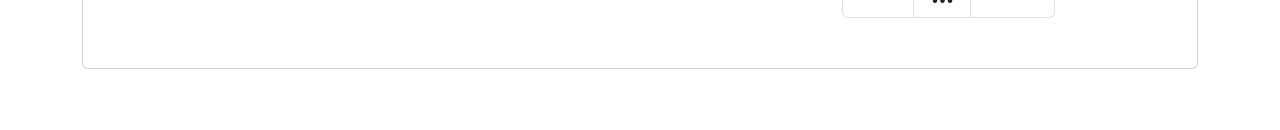
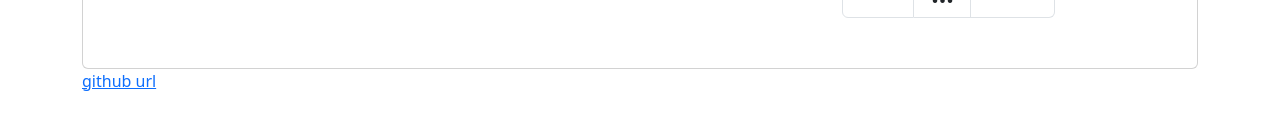
Before and after one commit to Fenosoarandriambola/shecodes, a website built with Parcel: page index.html in a window 1280 px wide. Shown: the part 484-614 px from the top of the page. Built offline with nearby package versions, Linux system fonts and the light colour scheme.

Commit message:
add github url

```diff
--- a/index.html
+++ b/index.html
@@ -126,6 +126,7 @@
                 </div>
             </div>
         </div>
+       <a href="https://github.com/Fenosoarandriambola/shecodes"> github url</a>
     </div>
     <script src="src/index.js"></script>
 </body>
```
